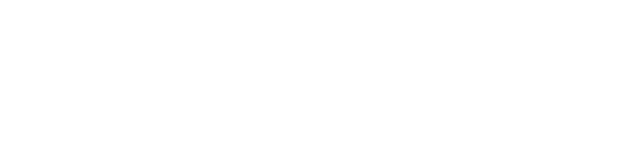
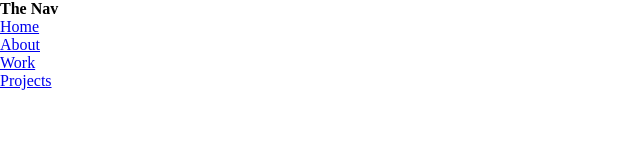
Before and after one commit to jfuller957/nav_bar_1, a plain HTML site: page index.html in a window 1280 px wide. Shown: the whole page, without its empty margins (0-640 px from the left). Drawn offline with Linux system fonts and the light colour scheme.

Commit message:
basic navigation pane + style css file.

```diff
--- a/index.html
+++ b/index.html
@@ -4,9 +4,21 @@
   <meta charset="UTF-8">
   <meta name="viewport" content="width=device-width, initial-scale=1.0">
   <meta http-equiv="X-UA-Compatible" content="ie=edge">
-  <title>Document</title>
+  <link rel="stylesheet" href="style.css">
+  <title>Navigation</title>
 </head>
 <body>
+  <nav>
+    <div class="logo">
+      <h4>The Nav</h4>
+    </div>
+    <ul>
+      <li><a href="#">Home</a></li>
+      <li><a href="#">About</a></li>
+      <li><a href="#">Work</a></li>
+      <li><a href="#">Projects</a></li>
+    </ul>
+  </nav>
 
 </body>
 </html>
--- /dev/null
+++ b/style.css
@@ -0,0 +1,5 @@
+* {
+  margin: 0px;
+  padding: 0px;
+  box-sizing: border-box;
+}
```
